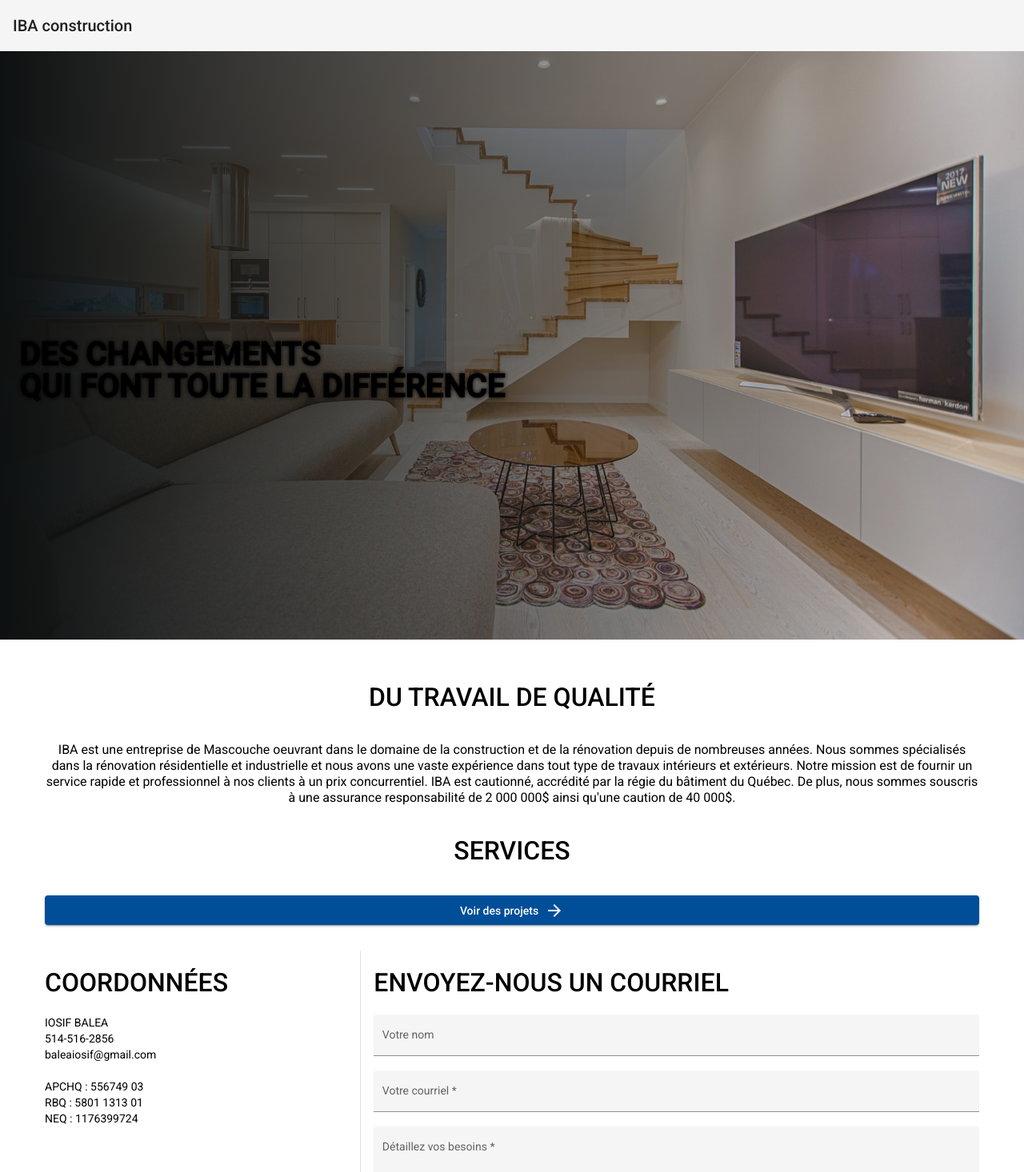
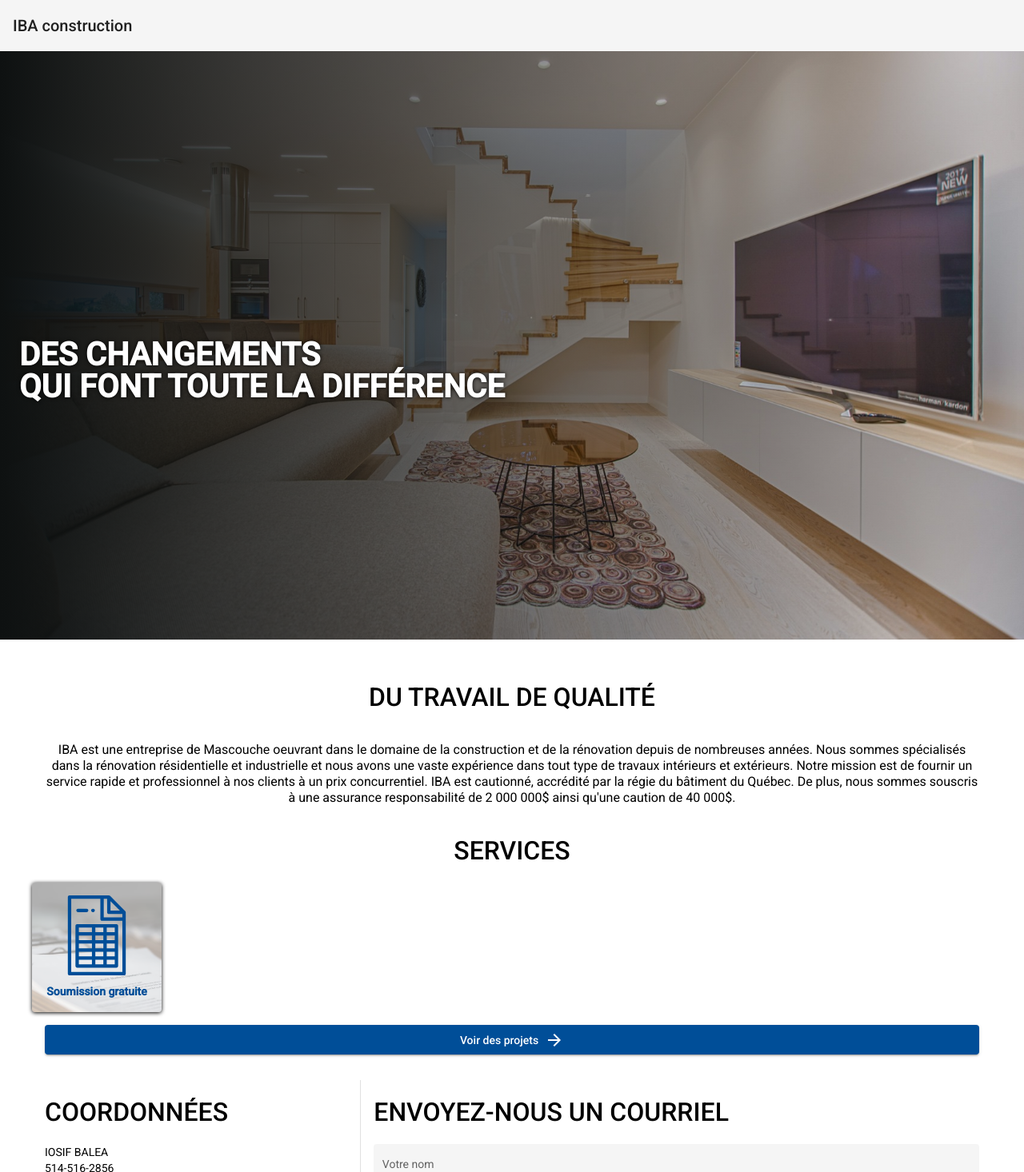
Before and after one commit to williambalea/iba, an Angular app in the folder client/: page / in a window 1280 px wide. Shown: the top 1466 px of the page at 80% size. Built offline with nearby package versions, Linux system fonts and the light colour scheme.

Commit message:
fix titre en blanc

```diff
--- a/client/src/app/accueil/accueil.component.html
+++ b/client/src/app/accueil/accueil.component.html
@@ -25,7 +25,37 @@
 
     <h2>Services</h2>
 
+    <mat-card class="test-card d-flex-col">
+        <img src="../../assets/heroImages/soumission.jpg" class="card-background">
+        <div class="flex-100 min-h0 z1">
+            <img src="../../assets/svg/soumission.component.svg" class="max-h100">
+        </div>
+        <b class="flex-0 z1 primary">Soumission gratuite</b>
+    </mat-card>
 
+
+    <!-- <div class="display-flex">
+        <div class="card">
+            <soumission-svg class="service-icon" style="fill: rgb(202, 192, 48);"></soumission-svg>
+            <div>Soumission gratuite</div>
+        </div>
+        <div class="card">
+            <kitchen-svg class="service-icon" style="fill: rgb(49, 165, 165);"></kitchen-svg>
+            <div>Cuisine</div>
+        </div>
+        <div class="card">
+            <sink-svg class="service-icon" style="fill: coral;"></sink-svg>
+            <div>Salle de bain</div>
+        </div>
+        <div class="card">
+            <stairs-svg class="service-icon" style="fill: rgb(151, 76, 189);"></stairs-svg>
+            <div>Sous-sol</div>
+        </div>
+        <div class="card">
+            <door-svg class="service-icon" style="fill: palevioletred;"></door-svg>
+            <div>Portes et fenêtres</div>
+        </div>
+    </div> -->
     <div class="see-projects">
         <button routerLink="projets" mat-raised-button color="primary">
             <span class="pr-1">Voir des projets</span>
--- a/client/src/app/accueil/accueil.component.scss
+++ b/client/src/app/accueil/accueil.component.scss
@@ -17,6 +17,7 @@
 }
 
 .hero-title {
+  color: white;
   text-shadow: 0px 0px 5px black;
   font-weight: bold;
   font-size: 40px;
```
